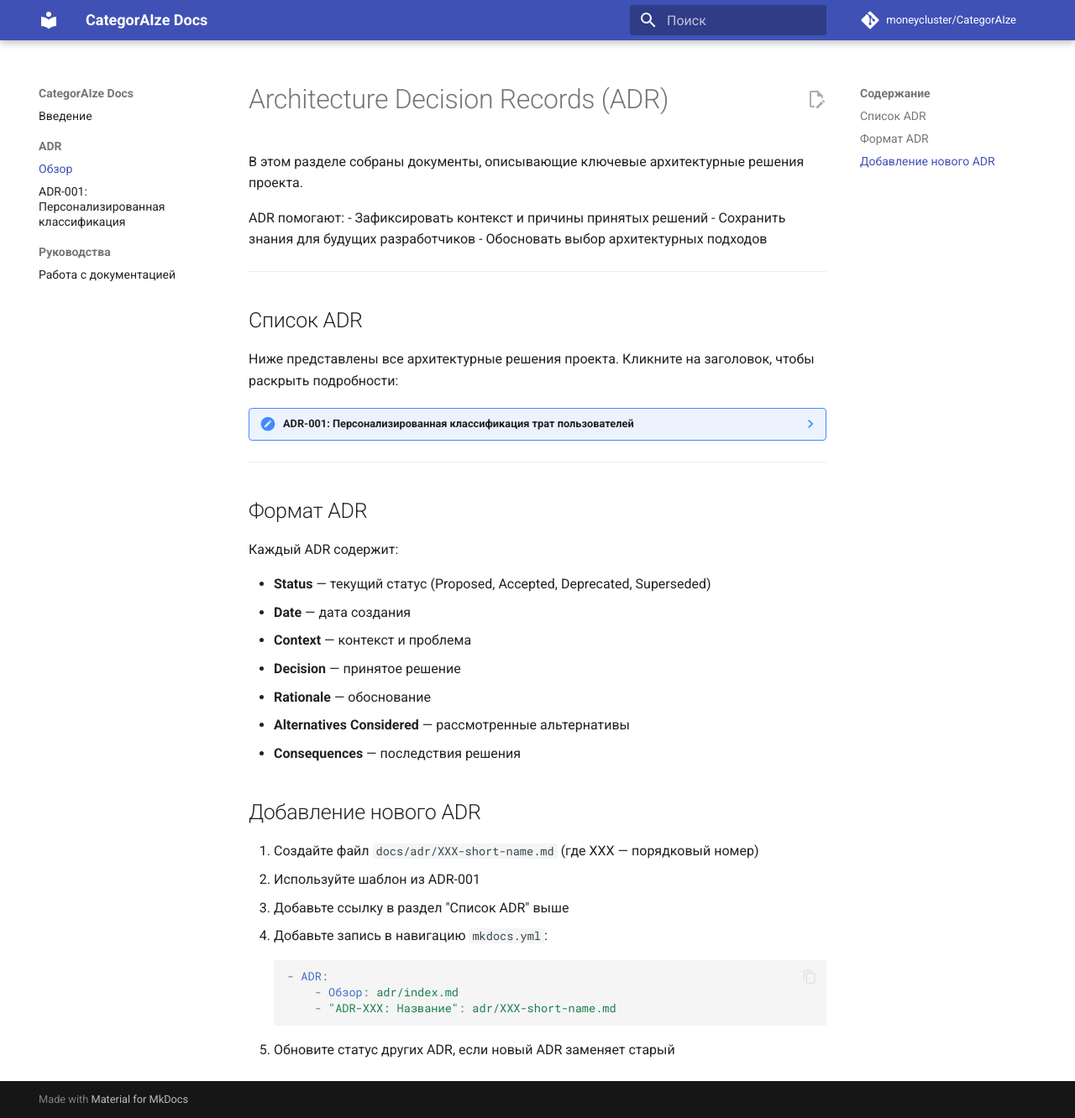
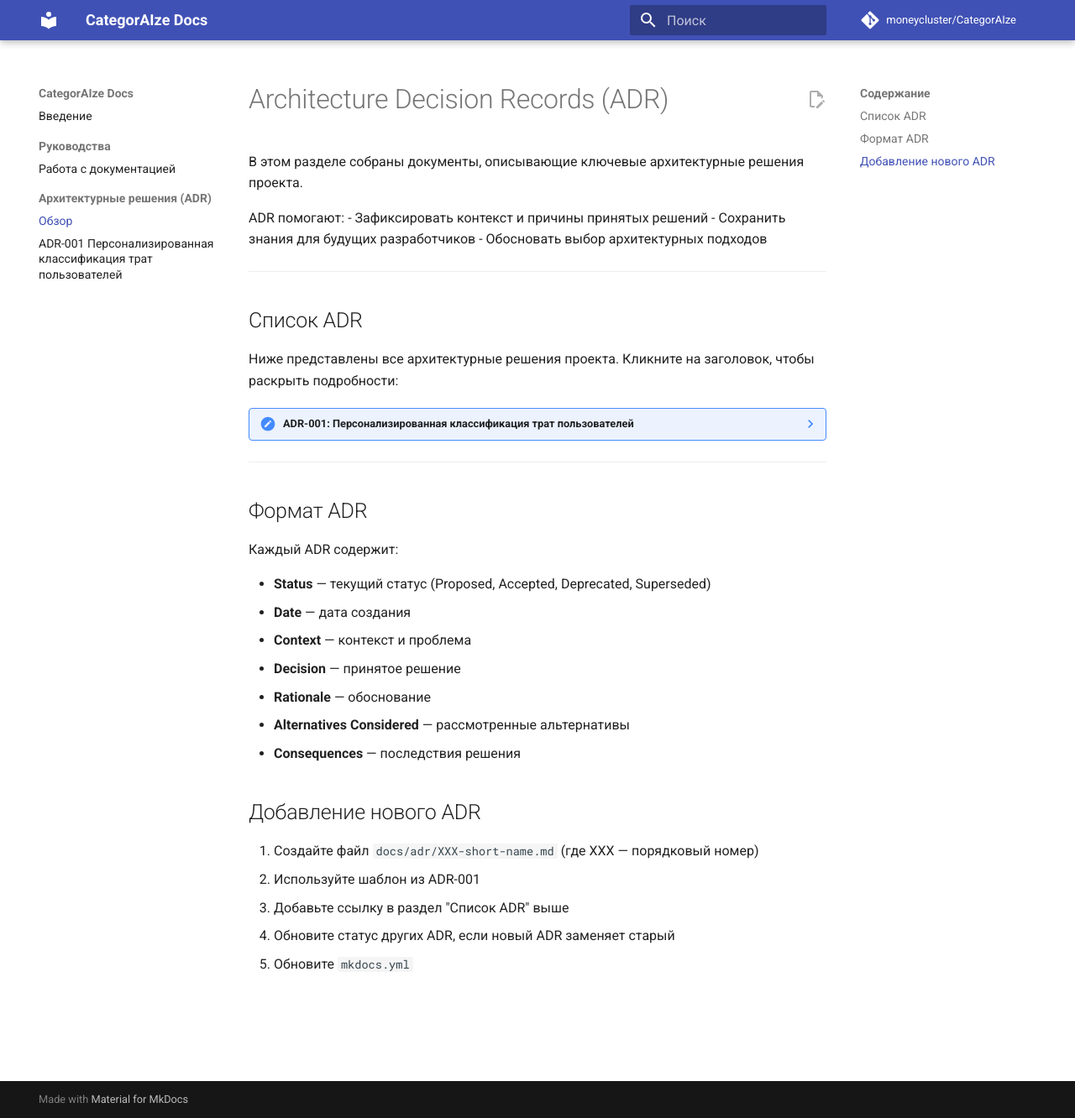
Before and after one commit to MoneyCluster/CategorAIze, an MkDocs documentation site: the page built from docs/adr/index.md, in a window 1280 px wide and 1332 px high. Shown: the whole window at 84% size. Built offline with MkDocs 1.6.1 and Material for MkDocs 9.7.7, drawn with Linux system fonts in a browser that asks for light colours; comment, search, counter and statistics services are not loaded.

Commit message:
All docs done

````diff
--- a/docs/adr/index.md
+++ b/docs/adr/index.md
@@ -46,10 +46,5 @@
 1. Создайте файл `docs/adr/XXX-short-name.md` (где XXX — порядковый номер)
 2. Используйте шаблон из ADR-001
 3. Добавьте ссылку в раздел "Список ADR" выше
-4. Добавьте запись в навигацию `mkdocs.yml`:
-   ```yaml
-   - ADR:
-       - Обзор: adr/index.md
-       - "ADR-XXX: Название": adr/XXX-short-name.md
-   ```
-5. Обновите статус других ADR, если новый ADR заменяет старый
+4. Обновите статус других ADR, если новый ADR заменяет старый
+5. Обновите `mkdocs.yml`
--- a/mkdocs.yml
+++ b/mkdocs.yml
@@ -15,12 +15,11 @@
     - navigation.instant
     - navigation.tracking
     - navigation.sections
-    - navigation.expand
     - navigation.top
     - content.code.copy
     - content.action.edit
-  nav:
-    collapse_single_sections: false
+  icon:
+    repo: fontawesome/brands/git-alt
   palette:
     - media: '(prefers-color-scheme: light)'
       scheme: default
@@ -56,11 +55,12 @@
 
 nav:
   - Введение: index.md
-  - ADR:
-      - Обзор: adr/index.md
-      - "ADR-001: Персонализированная классификация": adr/001-personalized-classification.md
   - Руководства:
       - Работа с документацией: guides/documentation.md
+  - Архитектурные решения (ADR):
+      - Обзор: adr/index.md
+      - adr/001-personalized-classification.md
+
 
 extra_javascript:
   - https://unpkg.com/mermaid@10/dist/mermaid.min.js
````
Also changed, not shown: docs/adr/001-personalized-classification.md (+1 -1 lines).
